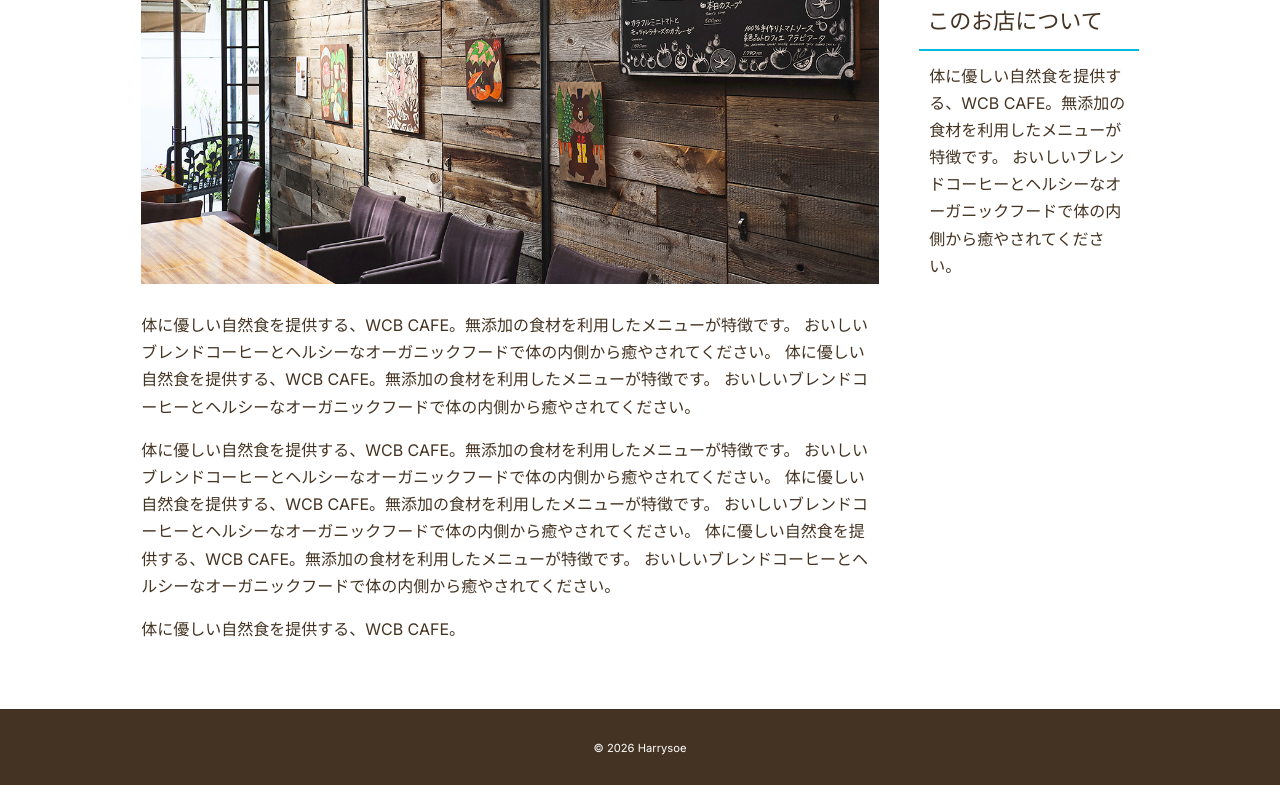
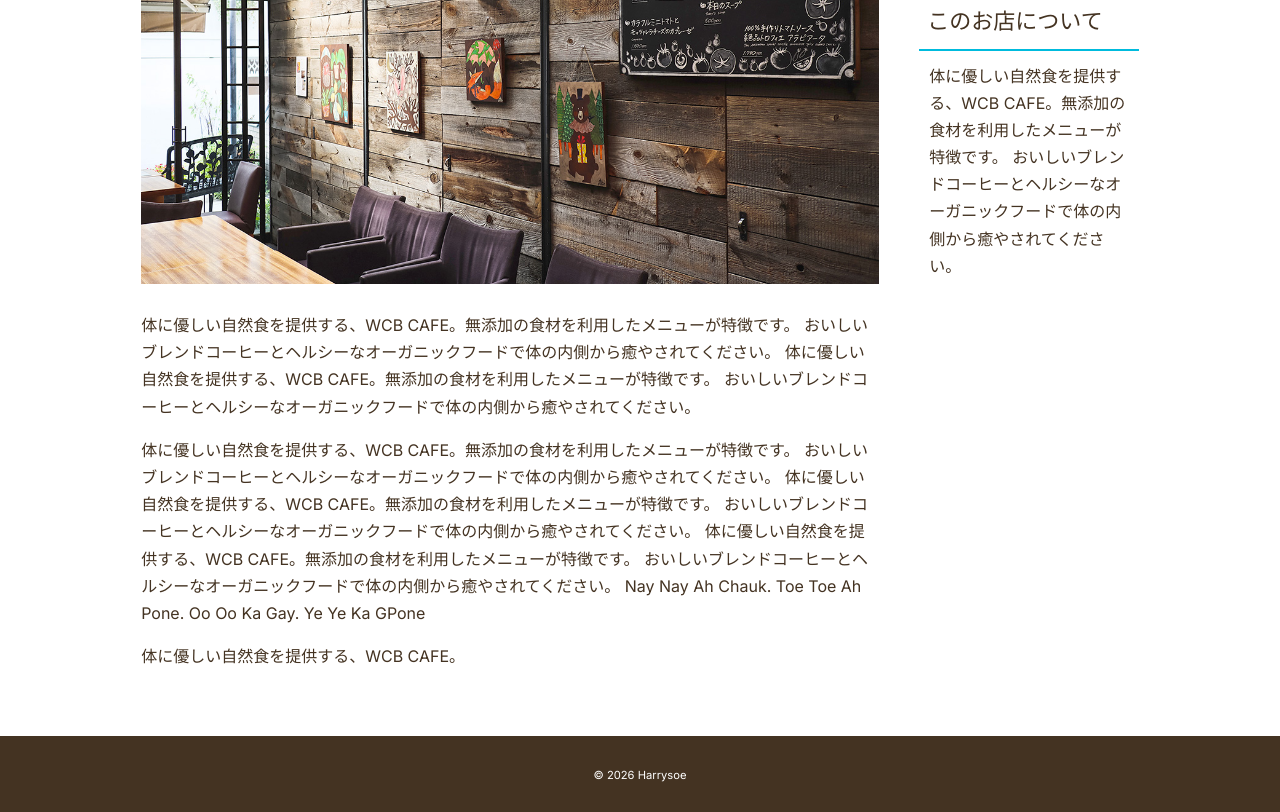
Before and after one commit to tt25304026-web/POS-SYSTEM, a plain HTML site: page news.html in a window 1280 px wide. Shown: the part 607-1419 px from the top of the page. Before the commit the page ends 1392 px from the top, so only its background shows below. Drawn offline with Linux system fonts and the light colour scheme; some packages are replaced by stand-ins of ours.

Commit message:
htmlchange

```diff
--- a/news.html
+++ b/news.html
@@ -53,6 +53,10 @@
 おいしいブレンドコーヒーとヘルシーなオーガニックフードで体の内側から癒やされてください。
 体に優しい自然食を提供する、WCB CAFE。無添加の食材を利用したメニューが特徴です。
 おいしいブレンドコーヒーとヘルシーなオーガニックフードで体の内側から癒やされてください。
+Nay Nay Ah Chauk.
+Toe Toe Ah Pone.
+Oo Oo Ka Gay.
+Ye Ye Ka GPone
 </p>
 <p>
     体に優しい自然食を提供する、WCB CAFE。
```
